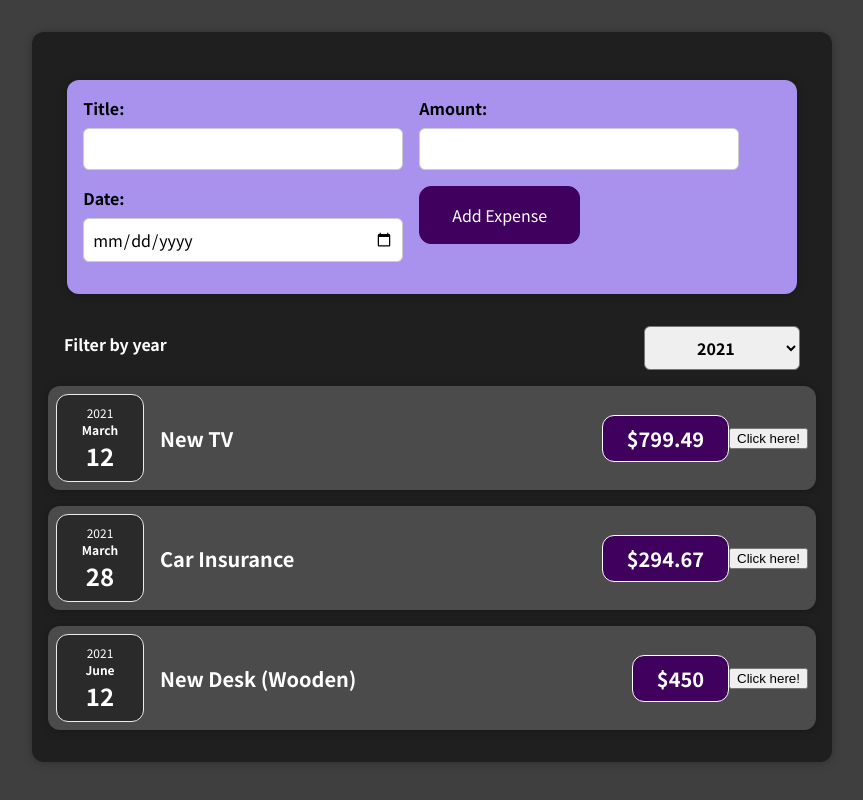
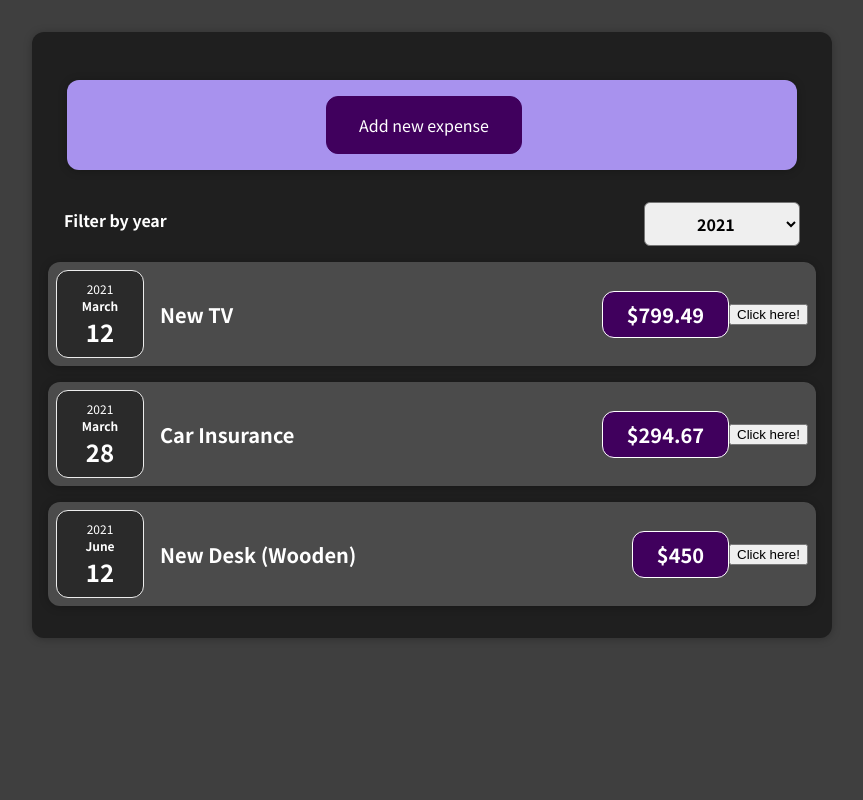
Before and after one commit to surajsgh/Expense_Tracker, a React (Create React App) app: page / in a window 1280 px wide. Shown: the whole page, without its empty margins (208-1071 px from the left). Built offline with nearby package versions, Linux system fonts and the light colour scheme.

Commit message:
Add the functionality of cancel and add new expense button.

```diff
--- a/src/Components/NewExpenses/ExpenseForm.js
+++ b/src/Components/NewExpenses/ExpenseForm.js
@@ -89,6 +89,9 @@
           />
         </div>
         <div className="new-expense__actions">
+          <button type="button" onClick={props.onCancel}>
+            Cancel
+          </button>
           <button type="submit">Add Expense</button>
         </div>
       </div>
--- a/src/Components/NewExpenses/NewExpense.js
+++ b/src/Components/NewExpenses/NewExpense.js
@@ -1,20 +1,35 @@
-import React from 'react';
+import React, { useState } from 'react';
 
 import ExpenseForm from './ExpenseForm';
 import './NewExpense.css';
 
 const NewExpense = props => {
+  const [isEditing, setIsEditing] = useState(false);
+
   const saveExpenseDataHandler = enteredExpenseData => {
     const expenseData = {
       ...enteredExpenseData,
       id: Math.random().toString(),
     };
     props.onAddExpense(expenseData);
+    setIsEditing(false);
   };
+
+  const startEditingHandler = () => setIsEditing(true);
+
+  const stopEditingHandler = () => setIsEditing(false);
 
   return (
     <div className="new-expense">
-      <ExpenseForm onSaveExpenseData={saveExpenseDataHandler} />
+      {!isEditing && (
+        <button onClick={startEditingHandler}>Add new expense</button>
+      )}
+      {isEditing && (
+        <ExpenseForm
+          onSaveExpenseData={saveExpenseDataHandler}
+          onCancel={stopEditingHandler}
+        />
+      )}
     </div>
   );
 };
```
Also changed, not shown: 1 other file (tests, documents, lock files or other folders).
